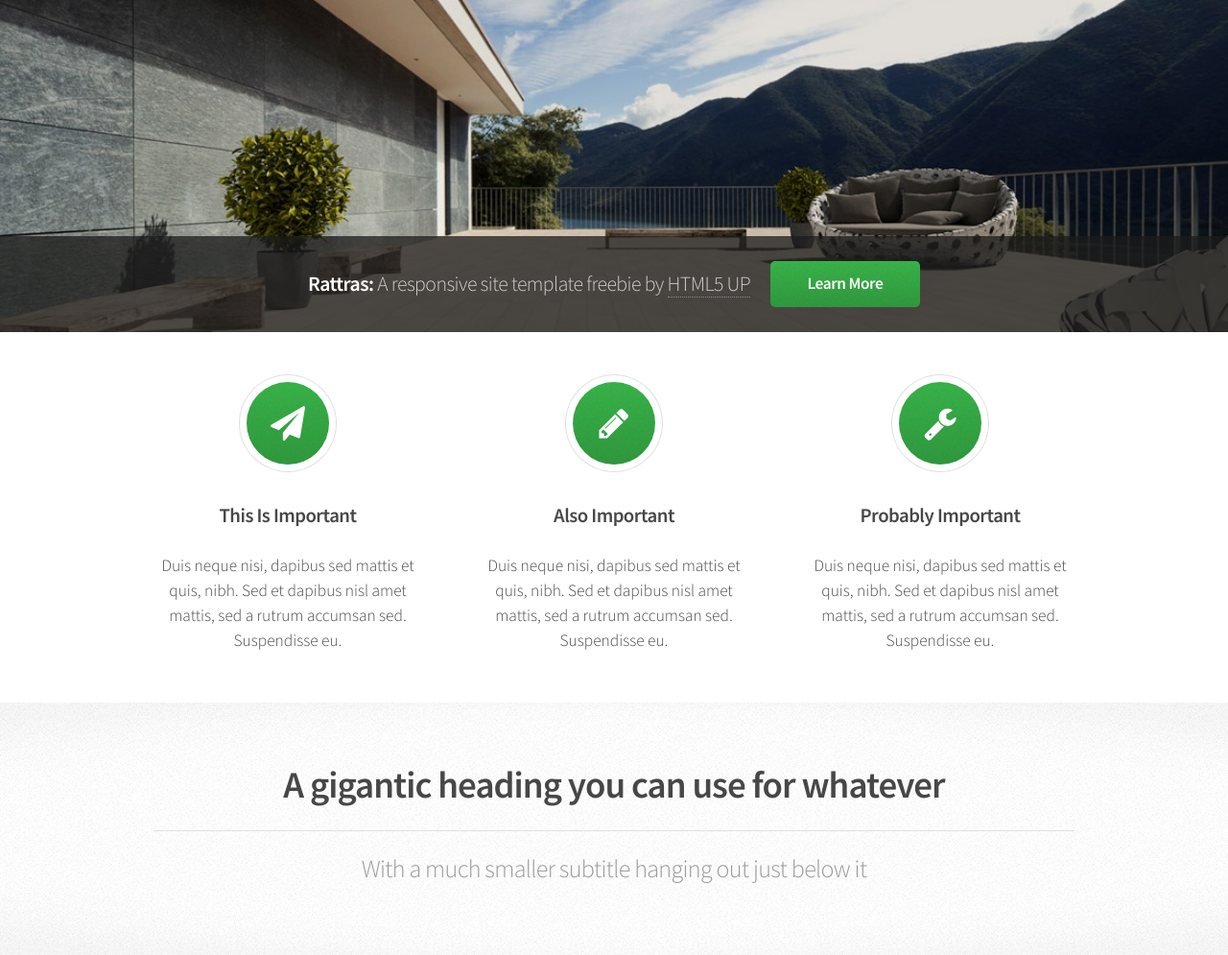
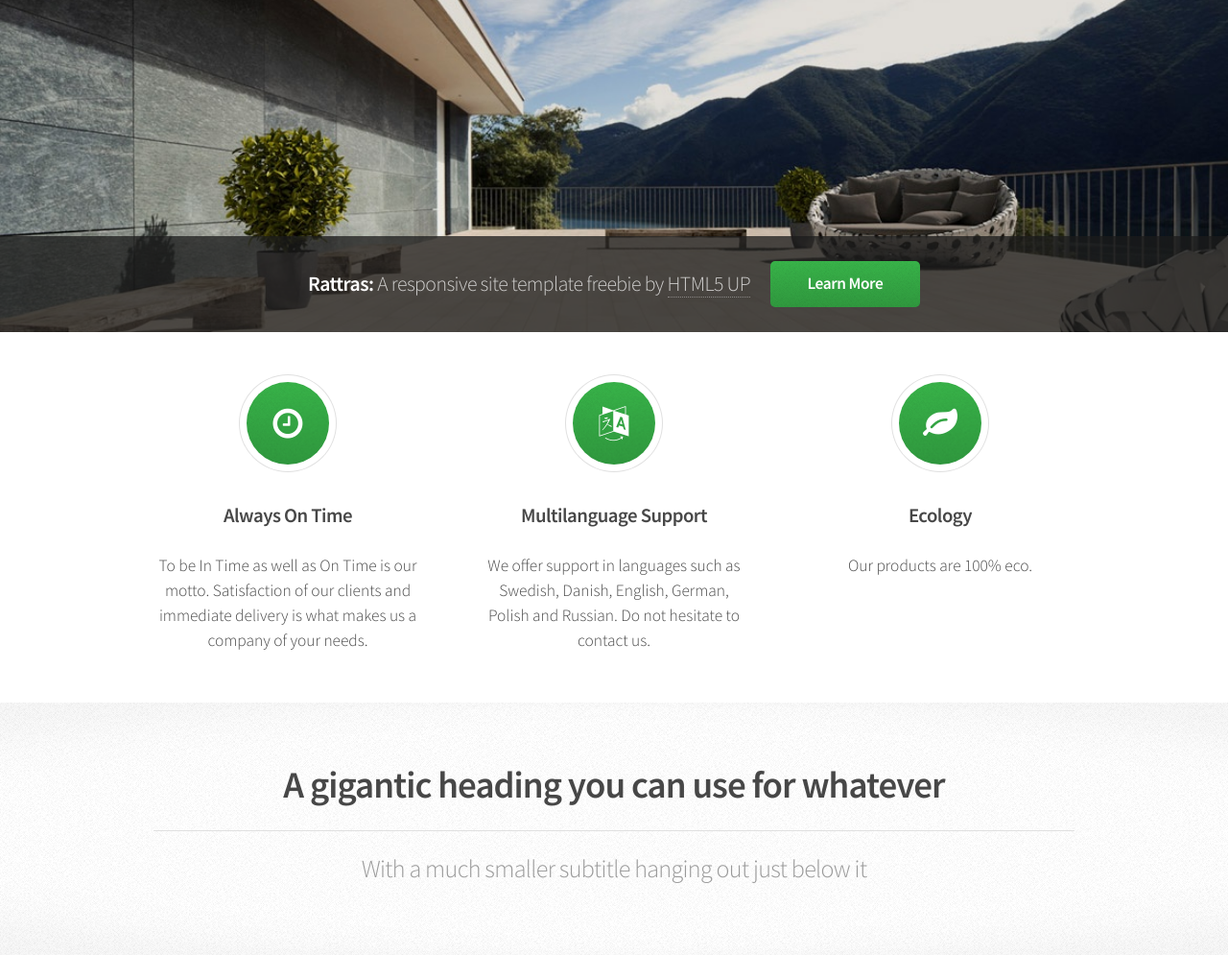
Before and after one commit to agnjeszka/django-test, a Django app: page / in a window 1280 px wide. Shown: the part 159-1154 px from the top of the page at 96% size. Run offline with Django 3.2, Linux system fonts and the light colour scheme.

```diff
--- a/templates/highlights.html
+++ b/templates/highlights.html
@@ -3,23 +3,23 @@
         <div class="row 200%">
             <section class="4u 12u(narrower)">
                 <div class="box highlight">
-                    <i class="icon major fa-paper-plane"></i>
-                    <h3>This Is Important</h3>
-                    <p>Duis neque nisi, dapibus sed mattis et quis, nibh. Sed et dapibus nisl amet mattis, sed a rutrum accumsan sed. Suspendisse eu.</p>
+                    <i class="icon major fa-clock-o"></i>
+                    <h3>Always On Time</h3>
+                    <p>To be In Time as well as On Time is our motto. Satisfaction of our clients and immediate delivery is what makes us a company of your needs.</p>
                 </div>
             </section>
             <section class="4u 12u(narrower)">
                 <div class="box highlight">
-                    <i class="icon major fa-pencil"></i>
-                    <h3>Also Important</h3>
-                    <p>Duis neque nisi, dapibus sed mattis et quis, nibh. Sed et dapibus nisl amet mattis, sed a rutrum accumsan sed. Suspendisse eu.</p>
+                    <i class="icon major fa-language"></i>
+                    <h3>Multilanguage Support</h3>
+                    <p>We offer support in languages such as Swedish, Danish, English, German, Polish and Russian. Do not hesitate to contact us.</p>
                 </div>
             </section>
             <section class="4u 12u(narrower)">
                 <div class="box highlight">
-                    <i class="icon major fa-wrench"></i>
-                    <h3>Probably Important</h3>
-                    <p>Duis neque nisi, dapibus sed mattis et quis, nibh. Sed et dapibus nisl amet mattis, sed a rutrum accumsan sed. Suspendisse eu.</p>
+                    <i class="icon major fa-leaf"></i>
+                    <h3>Ecology</h3>
+                    <p>Our products are 100% eco.</p>
                 </div>
             </section>
         </div>
```
